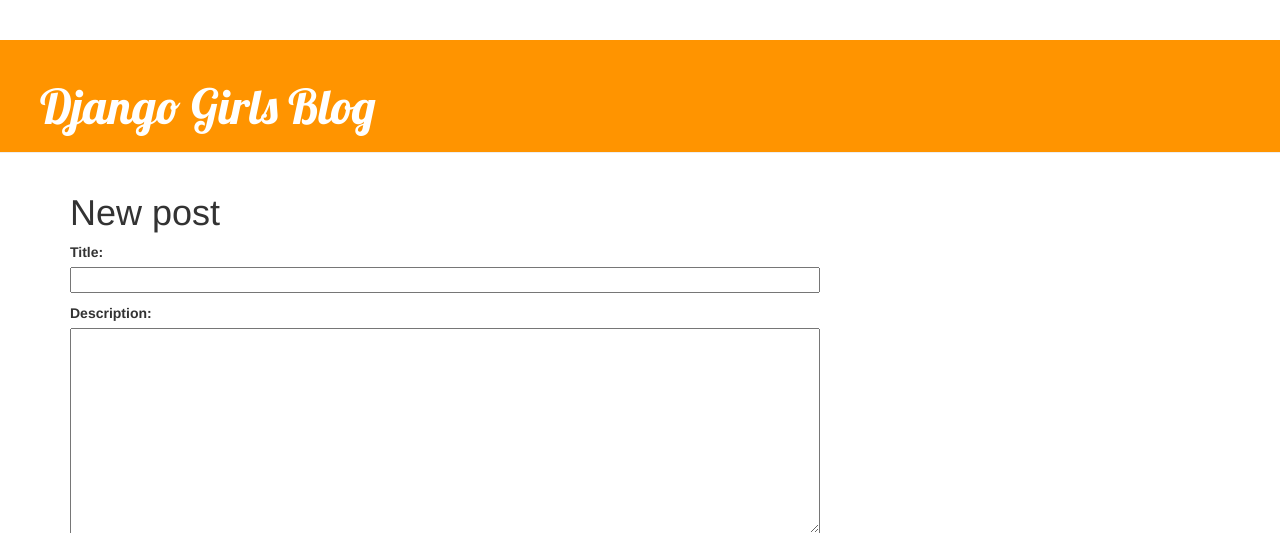
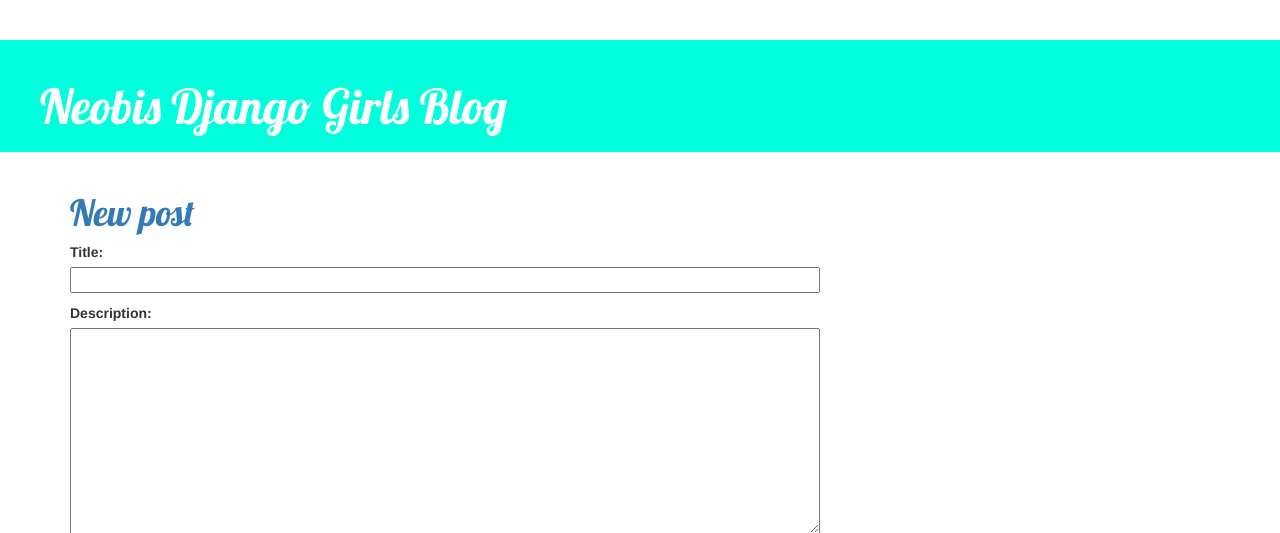
Before and after one commit to mir21bek/Neobis_django_girls, a Django app: page /post/new/ in a window 1280 px wide. Shown: the top 533 px of the page. Run offline with Django 4.2, Linux system fonts and the light colour scheme; some libraries are stand-ins or nearby versions.

Commit message:
added requirements.txt

```diff
--- a/blog/static/css/blog.css
+++ b/blog/static/css/blog.css
@@ -1,5 +1,5 @@
 .page-header {
-    background-color: #ff9400;
+    background-color: #00ffdd;
     margin-top: 0;
     padding: 20px 20px 20px 40px;
 }
--- a/blog/templates/blog/base.html
+++ b/blog/templates/blog/base.html
@@ -12,7 +12,7 @@
             {% if user.is_authenticated %}
             <a href="{% url 'post_new' %}" class="top-menu"><span class="glyphicon glyphicon-plus"></span></a>
             {% endif %}
-            <h1><a href="/">Django Girls Blog</a></h1>
+            <h1><a href="/">Neobis Django Girls Blog</a></h1>
         </div>
         <div class="content container">
 
--- a/blog/templates/blog/post_edit.html
+++ b/blog/templates/blog/post_edit.html
@@ -1,6 +1,6 @@
 {% extends 'blog/base.html' %}
 {% block content %}
-    <h1> New post </h1>
+<h1> <a> New post </a> </h1>
     <form method="POST" class="post-form"> {% csrf_token %}
         {{ form.as_p }}
         <button type="submit" class="save btn btn-default">Save</button>
--- /dev/null
+++ b/requirements.txt
@@ -0,0 +1,6 @@
+asgiref==3.7.2
+Django==4.2.3
+psycopg2-binary==2.9.6
+python-decouple==3.8
+sqlparse==0.4.4
+typing_extensions==4.7.1
```
Also changed, not shown: db.sqlite3.
